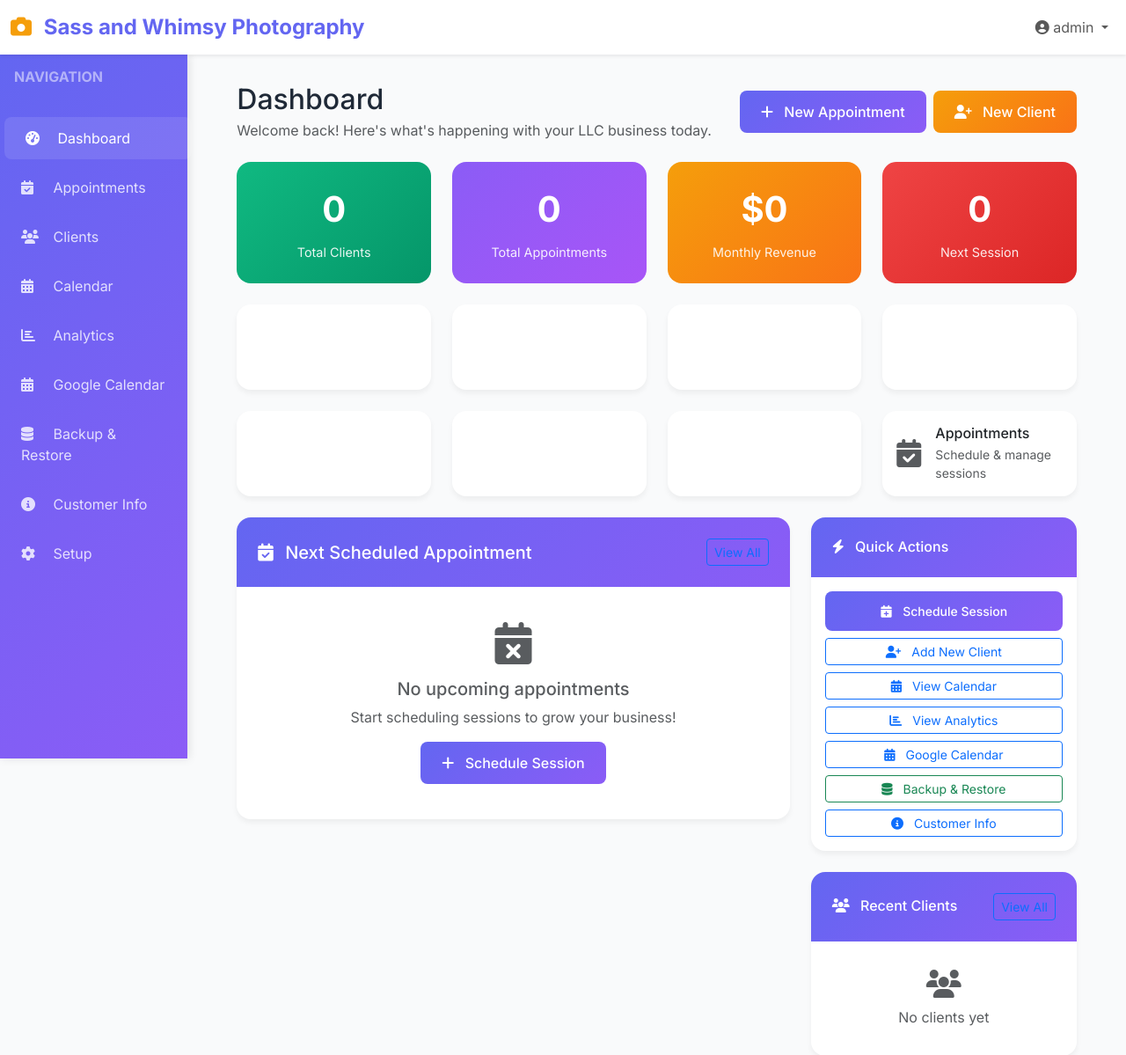
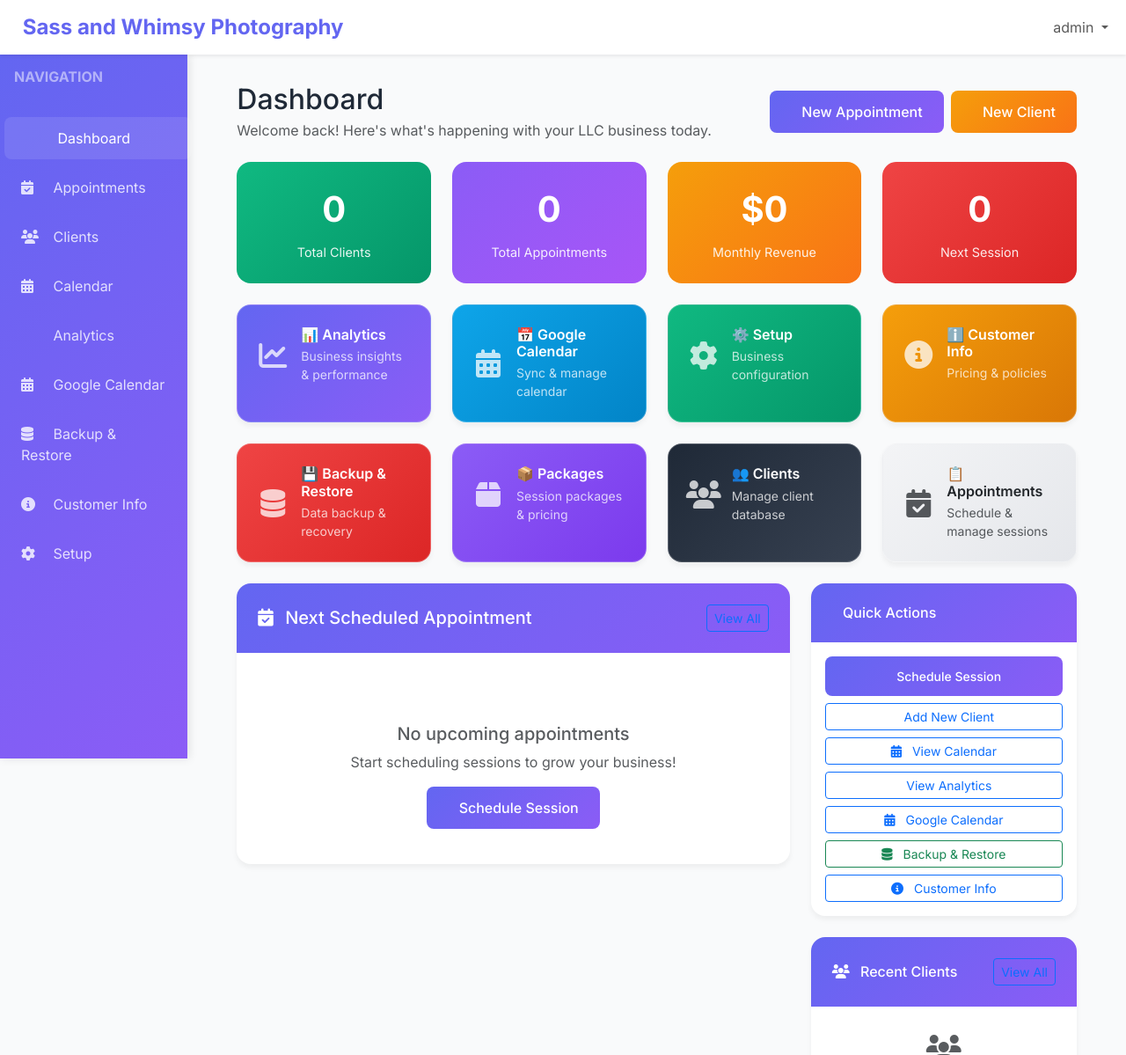
Before and after one commit to sonnysucks/gmail-notifications, a Flask app: page /dashboard in a window 1280 px wide. Shown: the top 1199 px of the page at 88% size. Run offline with Flask 3, Linux system fonts and the light colour scheme; a user stored in the database is signed in; data that the repository does not hold is empty.

Commit message:
Fix dashboard button display issues
- Updated Font Awesome CDN to version 6.5.1 for better reliability
- Added emoji fallbacks to all dashboard feature card icons
- Enhanced CSS styling to ensure proper visibility of icons and text
- Added feature-card class for consistent styling across all cards
- Implemented JavaScript detection for Font Awesome loading issues
- Added accessibility improvements with title attributes
- Added emoji prefixes to card titles as visual indicators
- Fixed CSS syntax issues in base template

All dashboard buttons now display properly with both Font Awesome icons and emoji fallbacks.

```diff
--- a/templates/base.html
+++ b/templates/base.html
@@ -8,7 +8,7 @@
     <!-- Bootstrap CSS -->
     <link href="https://cdn.jsdelivr.net/npm/bootstrap@5.3.0/dist/css/bootstrap.min.css" rel="stylesheet">
     <!-- Font Awesome -->
-    <link href="https://cdnjs.cloudflare.com/ajax/libs/font-awesome/6.4.0/css/all.min.css" rel="stylesheet">
+    <link href="https://cdnjs.cloudflare.com/ajax/libs/font-awesome/6.5.1/css/all.min.css" rel="stylesheet">
     <!-- Google Fonts -->
     <link href="https://fonts.googleapis.com/css2?family=Inter:wght@300;400;500;600;700&display=swap" rel="stylesheet">
     <!-- Theme CSS -->
@@ -100,6 +100,9 @@
             border: none;
             border-radius: 0.5rem;
             padding: 0.75rem 1.5rem;
+            font-weight: 500;
+            transition: all 0.3s ease;
+        }
 
         /* Gradient background classes for feature cards */
         .bg-gradient-primary {
@@ -132,6 +135,102 @@
 
         .bg-gradient-light {
             background: linear-gradient(135deg, #f3f4f6, #e5e7eb) !important;
+        }
+
+        /* Ensure feature card content is visible */
+        .card-body .fas {
+            display: inline-block !important;
+            visibility: visible !important;
+        }
+
+        .card-title, .card-text {
+            display: block !important;
+            visibility: visible !important;
+            color: inherit !important;
+        }
+
+        .feature-card {
+            min-height: 120px;
+        }
+
+        .feature-card .card-body {
+            padding: 1.5rem;
+        }
+
+        .feature-card .fas {
+            font-size: 2rem !important;
+            opacity: 0.75;
+        }
+
+        .feature-card .card-title {
+            font-size: 1rem;
+            font-weight: 600;
+            margin-bottom: 0.5rem;
+        }
+
+        .feature-card .card-text {
+            font-size: 0.875rem;
+            opacity: 0.75;
+            margin-bottom: 0;
+        }
+
+        /* Fallback for missing Font Awesome */
+        .fas:before {
+            content: attr(data-fallback);
+        }
+
+        /* If Font Awesome loads, hide the fallback */
+        .fas.fa-chart-line:before { content: "\f201"; }
+        .fas.fa-calendar-alt:before { content: "\f073"; }
+        .fas.fa-cog:before { content: "\f013"; }
+        .fas.fa-info-circle:before { content: "\f05a"; }
+        .fas.fa-database:before { content: "\f1c0"; }
+        .fas.fa-box:before { content: "\f466"; }
+        .fas.fa-users:before { content: "\f0c0"; }
+        .fas.fa-calendar-check:before { content: "\f274"; }
+
+        /* Ensure icons are visible */
+        .feature-card .fas {
+            width: 2rem;
+            height: 2rem;
+            display: flex !important;
+            align-items: center;
+            justify-content: center;
+        }
+
+        /* Debug styles to ensure content is visible */
+        .feature-card {
+            border: 1px solid rgba(255,255,255,0.2) !important;
+        }
+
+        .feature-card .card-body {
+            position: relative;
+            z-index: 1;
+        }
+
+        /* Font Awesome fallback styles */
+        .font-awesome-fallback:before {
+            content: attr(data-fallback) !important;
+            font-family: inherit !important;
+            font-size: 1.5rem !important;
+        }
+
+        /* Ensure emoji fallbacks in titles are visible */
+        .card-title {
+            font-size: 1rem !important;
+            font-weight: 600 !important;
+            line-height: 1.2 !important;
+        }
+
+        /* Make sure text is always visible */
+        .feature-card .card-title,
+        .feature-card .card-text {
+            color: inherit !important;
+            opacity: 1 !important;
+        }
+
+        .feature-card .card-text {
+            opacity: 0.75 !important;
         }
             font-weight: 500;
             transition: all 0.3s ease;
@@ -552,6 +651,33 @@
             applyGlobalTheme();
         }
 
+        // Check Font Awesome loading and provide fallbacks
+        function checkFontAwesome() {
+            const testIcon = document.createElement('i');
+            testIcon.className = 'fas fa-check';
+            testIcon.style.position = 'absolute';
+            testIcon.style.left = '-9999px';
+            document.body.appendChild(testIcon);
+
+            const computedStyle = window.getComputedStyle(testIcon, ':before');
+            const fontFamily = computedStyle.getPropertyValue('font-family');
+
+            document.body.removeChild(testIcon);
+
+            if (!fontFamily.includes('Font Awesome')) {
+                console.warn('Font Awesome not loaded, using emoji fallbacks');
+                // Add fallback class to all icons
+                document.querySelectorAll('.fas').forEach(icon => {
+                    icon.classList.add('font-awesome-fallback');
+                });
+            }
+        }
+
+        // Check Font Awesome after page load
+        document.addEventListener('DOMContentLoaded', function() {
+            setTimeout(checkFontAwesome, 1000);
+        });
+
         // Intercept navigation clicks to refresh theme
         document.addEventListener('click', function(e) {
             const link = e.target.closest('a');
--- a/templates/dashboard.html
+++ b/templates/dashboard.html
@@ -58,14 +58,14 @@
     <!-- Feature Cards -->
     <div class="row g-4 mb-4">
         <div class="col-md-6 col-lg-3">
-            <div class="card border-0 bg-gradient-primary text-white h-100">
+            <div class="card border-0 bg-gradient-primary text-white h-100 feature-card">
                 <div class="card-body">
                     <div class="d-flex align-items-center">
                         <div class="flex-shrink-0">
-                            <i class="fas fa-chart-line fa-2x opacity-75"></i>
+                            <i class="fas fa-chart-line fa-2x opacity-75" title="Analytics" data-fallback="📊"></i>
                         </div>
                         <div class="flex-grow-1 ms-3">
-                            <h6 class="card-title mb-1">Analytics</h6>
+                            <h6 class="card-title mb-1">📊 Analytics</h6>
                             <p class="card-text small opacity-75">Business insights & performance</p>
                         </div>
                     </div>
@@ -75,14 +75,14 @@
         </div>
 
         <div class="col-md-6 col-lg-3">
-            <div class="card border-0 bg-gradient-info text-white h-100">
+            <div class="card border-0 bg-gradient-info text-white h-100 feature-card">
                 <div class="card-body">
                     <div class="d-flex align-items-center">
                         <div class="flex-shrink-0">
-                            <i class="fas fa-calendar-alt fa-2x opacity-75"></i>
+                            <i class="fas fa-calendar-alt fa-2x opacity-75" title="Google Calendar" data-fallback="📅"></i>
                         </div>
                         <div class="flex-grow-1 ms-3">
-                            <h6 class="card-title mb-1">Google Calendar</h6>
+                            <h6 class="card-title mb-1">📅 Google Calendar</h6>
                             <p class="card-text small opacity-75">Sync & manage calendar</p>
                         </div>
                     </div>
@@ -92,14 +92,14 @@
         </div>
 
         <div class="col-md-6 col-lg-3">
-            <div class="card border-0 bg-gradient-success text-white h-100">
+            <div class="card border-0 bg-gradient-success text-white h-100 feature-card">
                 <div class="card-body">
                     <div class="d-flex align-items-center">
                         <div class="flex-shrink-0">
-                            <i class="fas fa-cog fa-2x opacity-75"></i>
+                            <i class="fas fa-cog fa-2x opacity-75" title="Setup" data-fallback="⚙️"></i>
                         </div>
                         <div class="flex-grow-1 ms-3">
-                            <h6 class="card-title mb-1">Setup</h6>
+                            <h6 class="card-title mb-1">⚙️ Setup</h6>
                             <p class="card-text small opacity-75">Business configuration</p>
                         </div>
                     </div>
@@ -109,14 +109,14 @@
         </div>
 
         <div class="col-md-6 col-lg-3">
-            <div class="card border-0 bg-gradient-warning text-white h-100">
+            <div class="card border-0 bg-gradient-warning text-white h-100 feature-card">
                 <div class="card-body">
                     <div class="d-flex align-items-center">
                         <div class="flex-shrink-0">
-                            <i class="fas fa-info-circle fa-2x opacity-75"></i>
+                            <i class="fas fa-info-circle fa-2x opacity-75" title="Customer Info" data-fallback="ℹ️"></i>
                         </div>
                         <div class="flex-grow-1 ms-3">
-                            <h6 class="card-title mb-1">Customer Info</h6>
+                            <h6 class="card-title mb-1">ℹ️ Customer Info</h6>
                             <p class="card-text small opacity-75">Pricing & policies</p>
                         </div>
                     </div>
@@ -129,14 +129,14 @@
     <!-- Second Row of Feature Cards -->
     <div class="row g-4 mb-4">
         <div class="col-md-6 col-lg-3">
-            <div class="card border-0 bg-gradient-danger text-white h-100">
+            <div class="card border-0 bg-gradient-danger text-white h-100 feature-card">
                 <div class="card-body">
                     <div class="d-flex align-items-center">
                         <div class="flex-shrink-0">
-                            <i class="fas fa-database fa-2x opacity-75"></i>
+                            <i class="fas fa-database fa-2x opacity-75" title="Backup & Restore" data-fallback="💾"></i>
                         </div>
                         <div class="flex-grow-1 ms-3">
-                            <h6 class="card-title mb-1">Backup & Restore</h6>
+                            <h6 class="card-title mb-1">💾 Backup & Restore</h6>
                             <p class="card-text small opacity-75">Data backup & recovery</p>
                         </div>
                     </div>
@@ -146,14 +146,14 @@
         </div>
 
         <div class="col-md-6 col-lg-3">
-            <div class="card border-0 bg-gradient-secondary text-white h-100">
+            <div class="card border-0 bg-gradient-secondary text-white h-100 feature-card">
                 <div class="card-body">
                     <div class="d-flex align-items-center">
                         <div class="flex-shrink-0">
-                            <i class="fas fa-box fa-2x opacity-75"></i>
+                            <i class="fas fa-box fa-2x opacity-75" title="Packages" data-fallback="📦"></i>
                         </div>
                         <div class="flex-grow-1 ms-3">
-                            <h6 class="card-title mb-1">Packages</h6>
+                            <h6 class="card-title mb-1">📦 Packages</h6>
                             <p class="card-text small opacity-75">Session packages & pricing</p>
                         </div>
                     </div>
@@ -163,14 +163,14 @@
         </div>
 
         <div class="col-md-6 col-lg-3">
-            <div class="card border-0 bg-gradient-dark text-white h-100">
+            <div class="card border-0 bg-gradient-dark text-white h-100 feature-card">
                 <div class="card-body">
                     <div class="d-flex align-items-center">
                         <div class="flex-shrink-0">
-                            <i class="fas fa-users fa-2x opacity-75"></i>
+                            <i class="fas fa-users fa-2x opacity-75" title="Clients" data-fallback="👥"></i>
                         </div>
                         <div class="flex-grow-1 ms-3">
-                            <h6 class="card-title mb-1">Clients</h6>
+                            <h6 class="card-title mb-1">👥 Clients</h6>
                             <p class="card-text small opacity-75">Manage client database</p>
                         </div>
                     </div>
@@ -180,14 +180,14 @@
         </div>
 
         <div class="col-md-6 col-lg-3">
-            <div class="card border-0 bg-gradient-light text-dark h-100">
+            <div class="card border-0 bg-gradient-light text-dark h-100 feature-card">
                 <div class="card-body">
                     <div class="d-flex align-items-center">
                         <div class="flex-shrink-0">
-                            <i class="fas fa-calendar-check fa-2x opacity-75"></i>
+                            <i class="fas fa-calendar-check fa-2x opacity-75" title="Appointments" data-fallback="📋"></i>
                         </div>
                         <div class="flex-grow-1 ms-3">
-                            <h6 class="card-title mb-1">Appointments</h6>
+                            <h6 class="card-title mb-1">📋 Appointments</h6>
                             <p class="card-text small opacity-75">Schedule & manage sessions</p>
                         </div>
                     </div>
```
